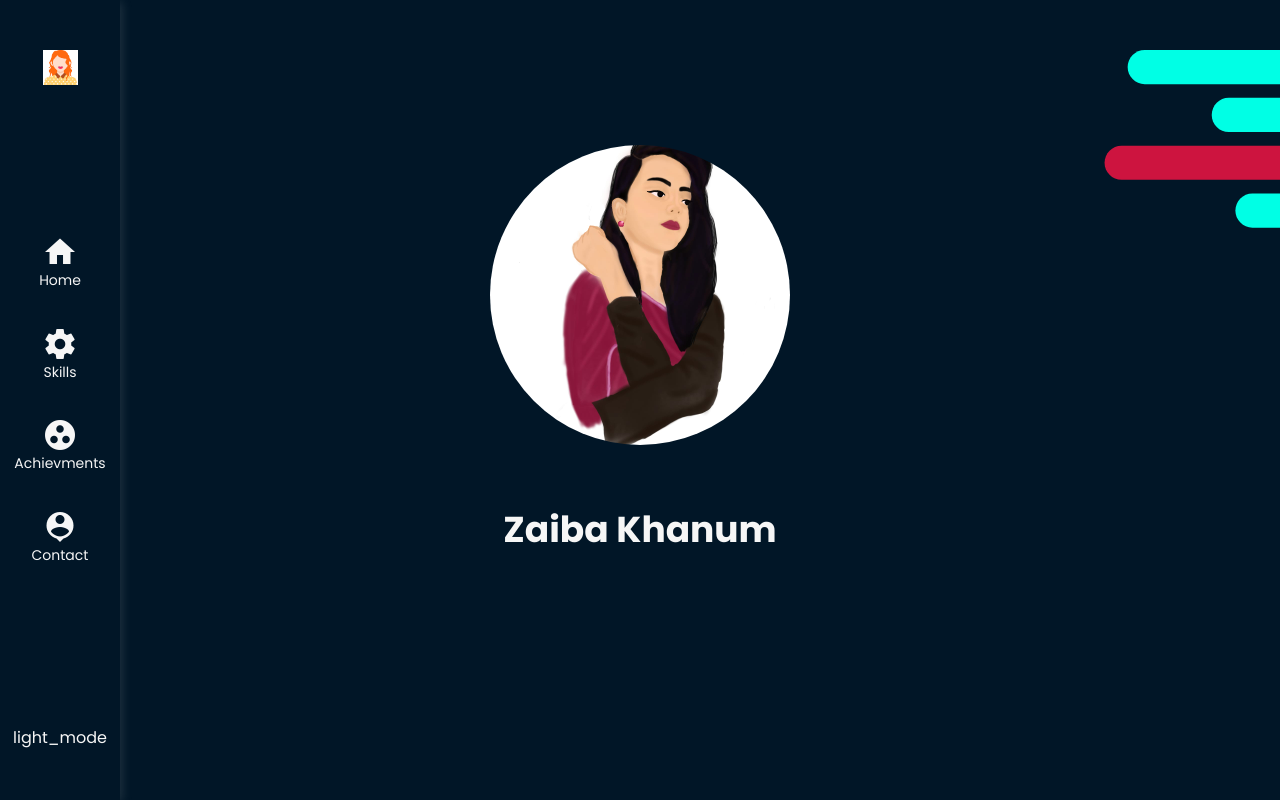
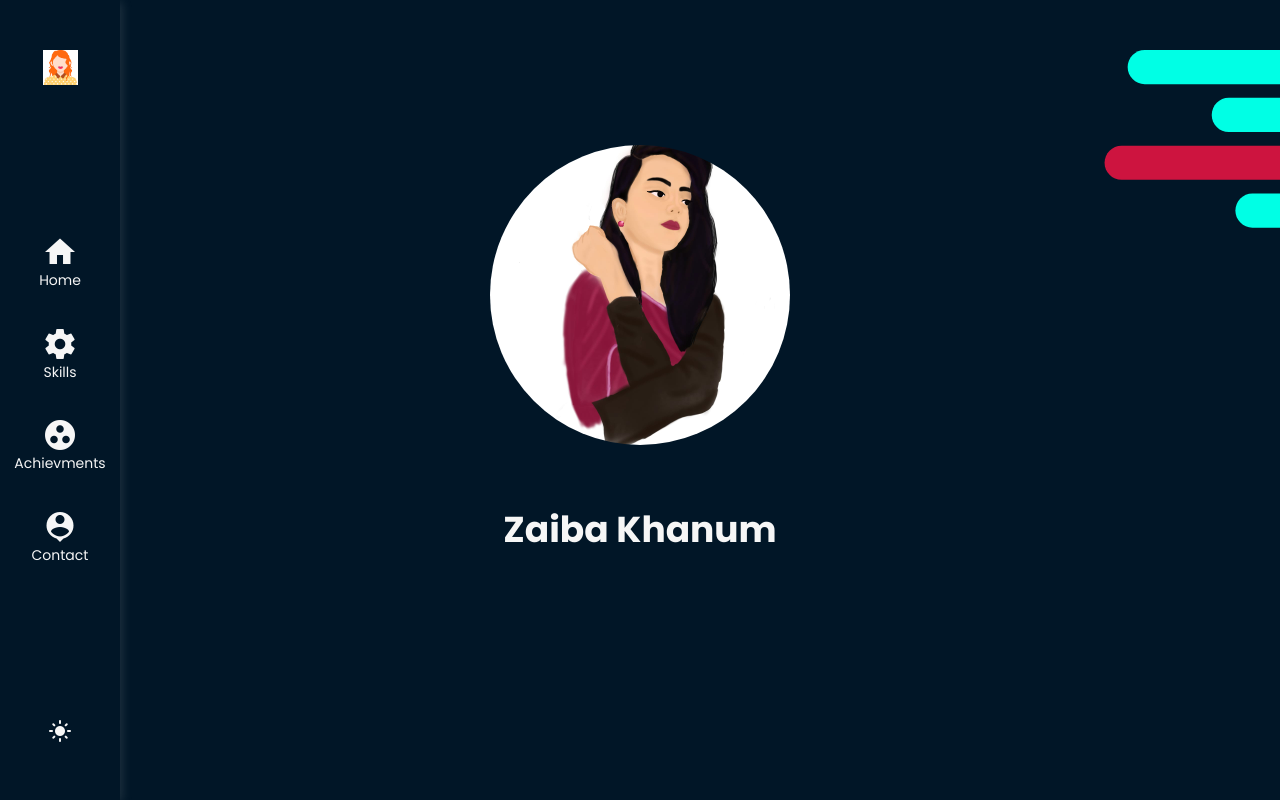
Before and after one commit to zaibakhanum/Zaiba-portfolio, a plain HTML site: page index.html in a window 1280 px wide. Shown: the top 800 px of the page. Drawn offline with nearby package versions, Linux system fonts and the light colour scheme.

Commit message:
Update index.html

```diff
--- a/index.html
+++ b/index.html
@@ -122,9 +122,7 @@
             </ul>
         </div>
         <div class="navTheme" id="themeBtn1">
-        <span class="material-icon">
-            light_mode
-        </span>
+         <span class="material-icons">light_mode</span>
         </div>
     </nav>
     <!-- Navbar Ends-->
```
